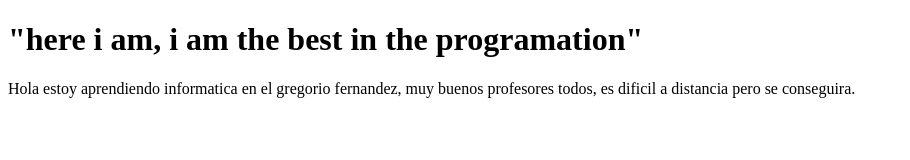
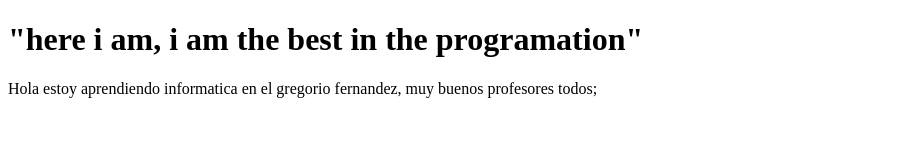
Before and after one commit to Pine1980/coros-vertix-, a plain HTML site: page index.html in a window 1280 px wide. Shown: the whole page, without its empty margins (0-910 px from the left). Drawn offline with Linux system fonts and the light colour scheme.

Commit message:
hemos modificado el texto correctamente

```diff
--- a/index.html
+++ b/index.html
@@ -9,7 +9,7 @@
 <body>
     <h1>"here i am, i am the best in the programation"
     </h1><p>Hola estoy aprendiendo informatica en el gregorio fernandez, muy buenos profesores
-        todos, es dificil a distancia pero se conseguira.
+        todos;
     </p>
 </body>
 </html>
```
